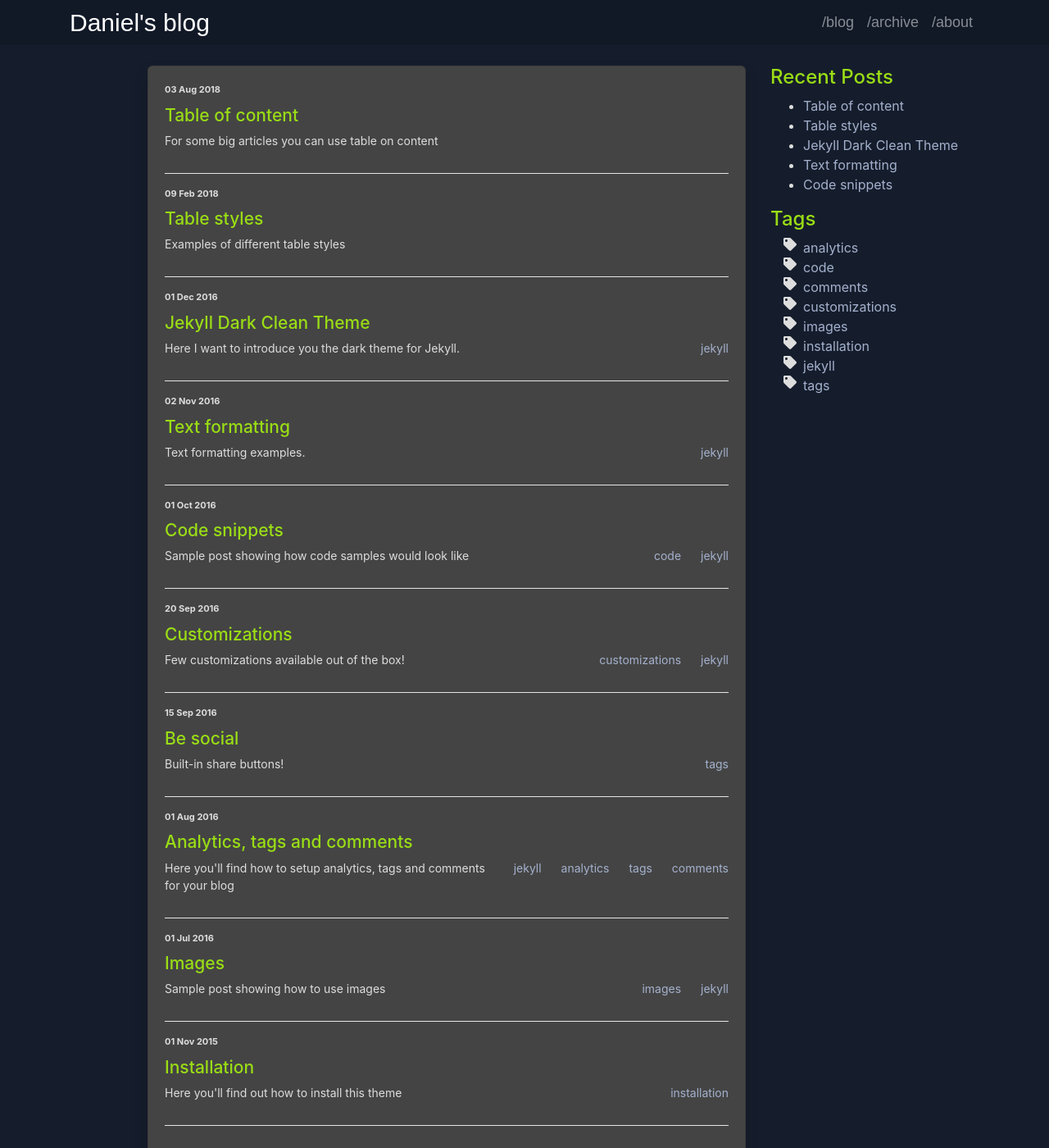
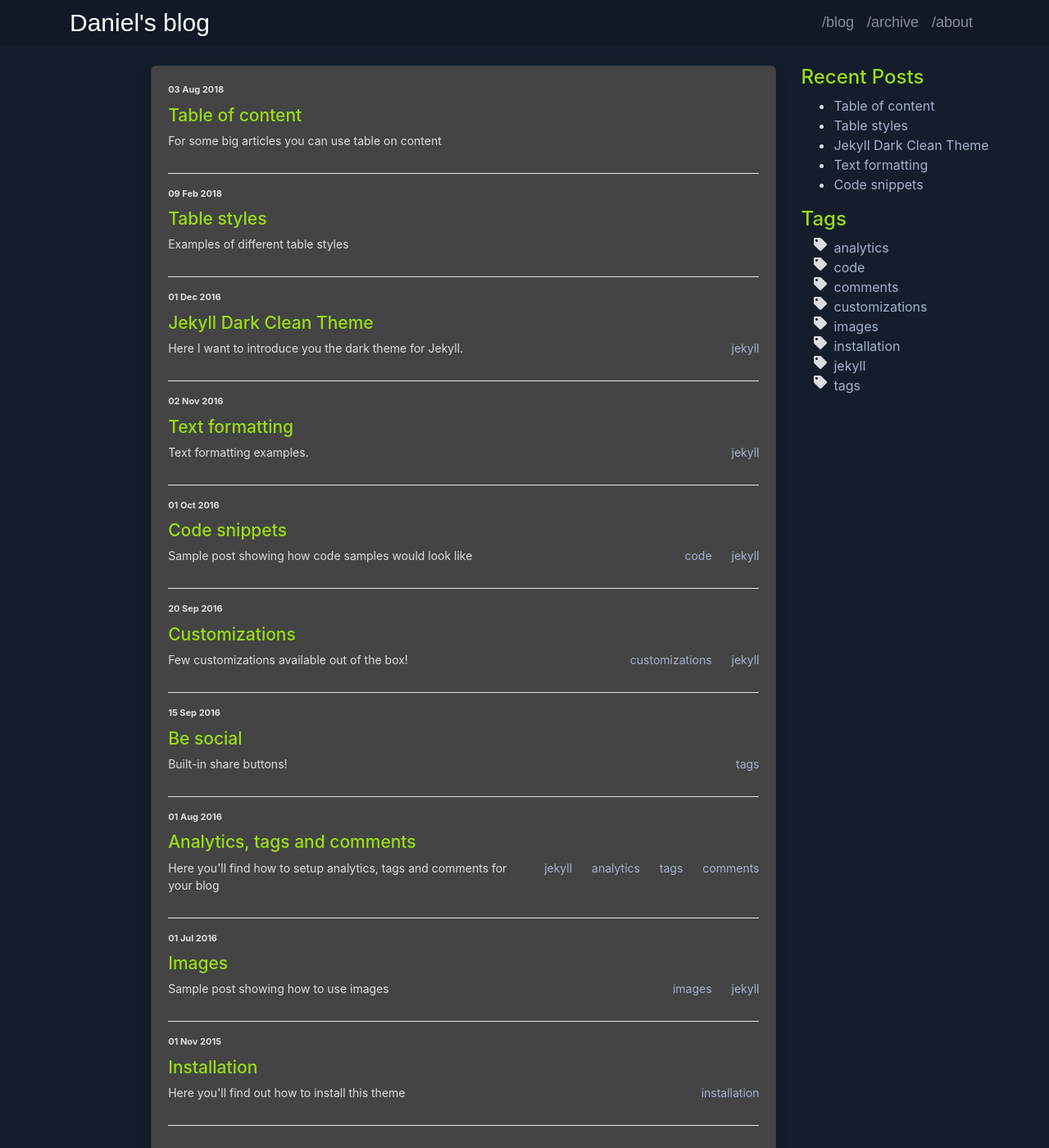
Before and after one commit to danieldavidson/danieldavidson.github.io, a Jekyll site: the page built from index.html, in a window 1280 px wide and 1400 px high. Shown: the whole window at 82% size. Built offline with Jekyll 4.4.1, drawn with Linux system fonts in a browser that asks for light colours.

Commit message:
Update theme.scss

```diff
--- a/assets/css/theme.scss
+++ b/assets/css/theme.scss
@@ -108,6 +108,10 @@ a.post-title-text {
 
 a.post-title-text:hover {
   text-decoration: underline;
+}
+
+div.row {
+    width: 1190px;
 }
 
 //********************************************************
```
